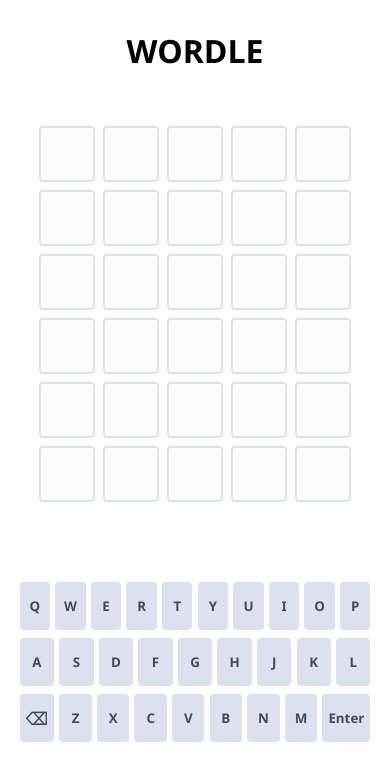
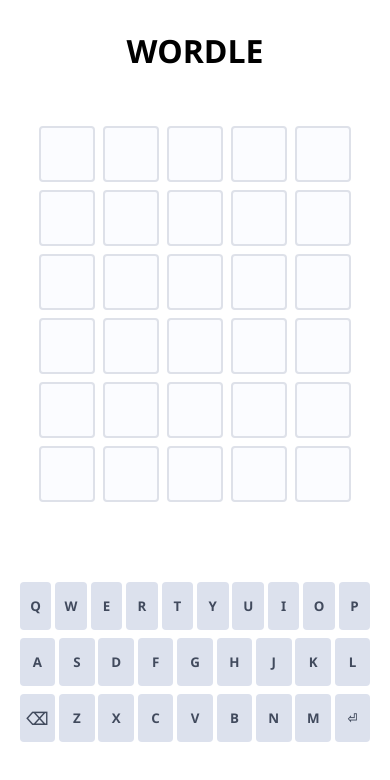
Before and after one commit to damafeez/wordle, a Vue app: page / in a window 390 px wide. Shown: the top 780 px of the page. Built offline with nearby package versions, Linux system fonts and the light colour scheme.

Commit message:
feat: responsive tweaks for keyboard

```diff
--- a/src/components/Keyboard.vue
+++ b/src/components/Keyboard.vue
@@ -13,6 +13,7 @@
 })
 
 const emit = defineEmits(['keydown'])
+const largeScreen = window.innerWidth > 800
 const handleButtonClick = (key) => {
   emit('keydown', new KeyboardEvent('keydown', { key }))
 }
@@ -29,7 +30,13 @@
         v-for="key in keyList"
         :key="key"
       >
-        {{ key === 'Backspace' ? '⌫' : key }}
+        {{
+          key === 'Backspace'
+            ? '⌫'
+            : !largeScreen && key === 'Enter'
+            ? '⏎'
+            : key
+        }}
       </button>
     </div>
   </div>
@@ -41,7 +48,7 @@
 }
 .row {
   display: flex;
-  gap: min(1.5%, 0.5rem);
+  gap: clamp(1px, 1vw, 0.5rem);
   justify-content: space-between;
 }
 .row:not(:last-child) {
```
